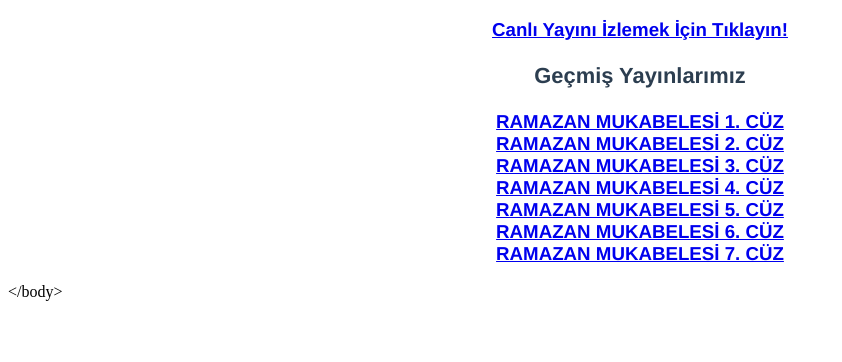
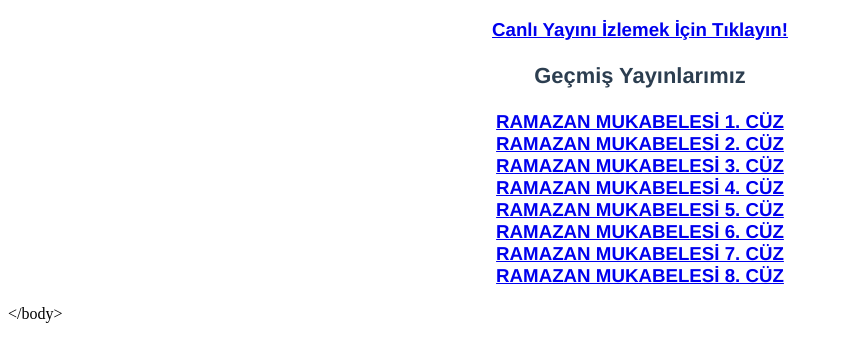
Before and after one commit to Abdulsametileri/mukabele, a Vue app: page / in a window 1280 px wide. Shown: the top 362 px of the page, without its empty margins (0-842 px from the left). Built offline with nearby package versions, Linux system fonts and the light colour scheme.

Commit message:
Update App.vue

```diff
--- a/src/App.vue
+++ b/src/App.vue
@@ -28,6 +28,8 @@
       <a href="https://www.youtube.com/watch?v=zE9Vveev2PQ">RAMAZAN MUKABELESİ 6. CÜZ</a>
       <br>
       <a href="https://www.youtube.com/watch?v=j7oN4K593Zk">RAMAZAN MUKABELESİ 7. CÜZ</a>
+      <br>
+      <a href="https://www.youtube.com/watch?v=DJhUI13_oMc">RAMAZAN MUKABELESİ 8. CÜZ</a>
     </h3>
   </div>
 </template>
@@ -38,8 +40,8 @@
     data() {
       return {
         katilimciMi: false,
-        streamyard: 'https://streamyard.com/xyuhnupn6b',
-        youtube: 'https://www.youtube.com/watch?v=DJhUI13_oMc'
+        streamyard: 'https://streamyard.com/pmep3vmebm',
+        youtube: 'https://www.youtube.com/watch?v=F2Il2Q0UeCc'
       }
     },
     created() {
```
